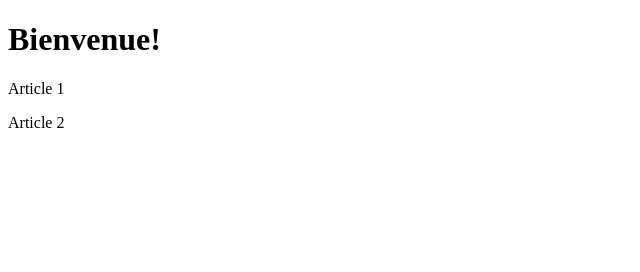
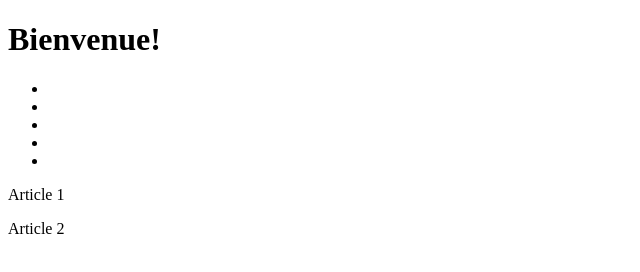
Before and after one commit to fouilletg/tutoGit, a plain HTML site: page index.html in a window 1280 px wide. Shown: the whole page, without its empty margins (0-640 px from the left). Drawn offline with Linux system fonts and the light colour scheme.

Commit message:
mise en place du menu

```diff
--- a/index.html
+++ b/index.html
@@ -6,6 +6,16 @@
 </head>
 <body>
 	<h1>Bienvenue!</h1>
+	<div id="page">
+		<div class="logo"></div>
+		<ul id="navigation">
+			<li><a href=""></a></li>
+			<li><a href=""></a></li>
+			<li><a href=""></a></li>
+			<li><a href=""></a></li>
+			<li><a href=""></a></li>
+		</ul>
+	</div>
 	<p>Article 1</p>
 	<p>Article 2</p>
 </body>
```
